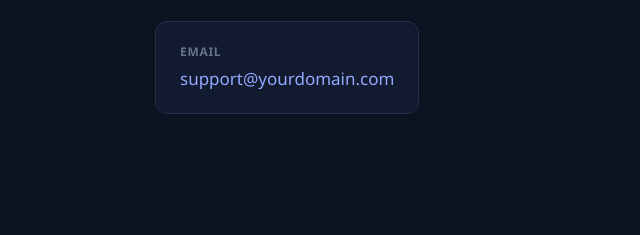
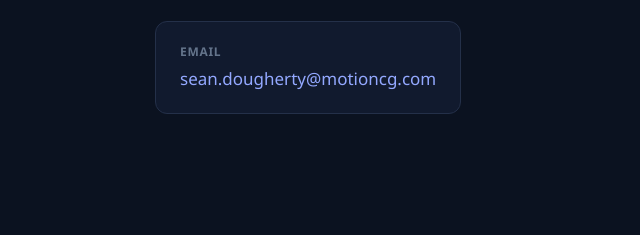
Before and after one commit to SeanAtMotion/sentinelai-legal, a plain HTML site: page index.html in a window 1280 px wide. Shown: the part 1714-1949 px from the top of the page, 29-669 px from the left. Drawn offline with Linux system fonts and the light colour scheme.

Commit message:
Changes to support email

```diff
--- a/index.html
+++ b/index.html
@@ -110,7 +110,7 @@
       <p class="section-desc">Questions about privacy or the extension?</p>
       <div class="contact-card">
         <span class="label">Email</span>
-        <a href="mailto:support@yourdomain.com">support@yourdomain.com</a>
+        <a href="mailto:sean.dougherty@motioncg.com">sean.dougherty@motioncg.com</a>
       </div>
     </section>
   </main>
```
Also changed, not shown: privacy.html (+1 -1 lines).
